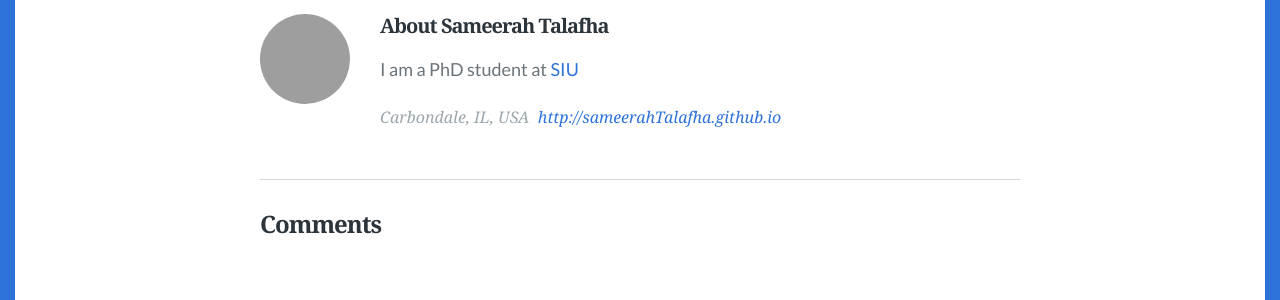
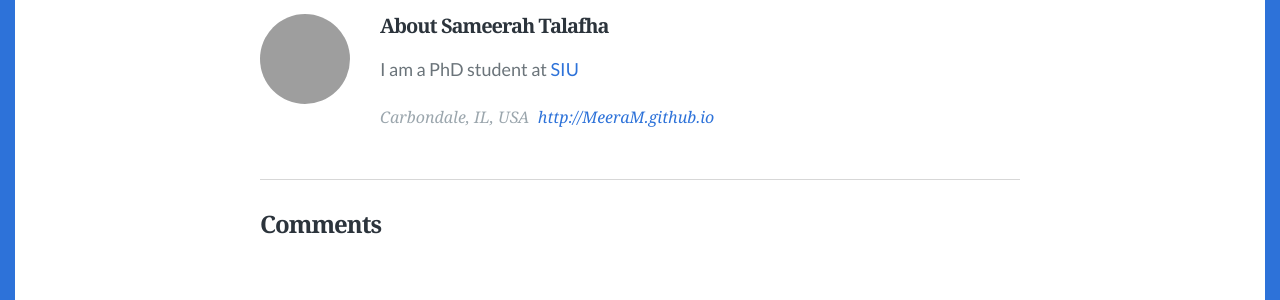
Before and after one commit to Meera-M-T/meeram.github.io, a Jekyll site: the page built from _posts/2020-12-17-Changed-Theme.md, in a window 1280 px wide and 900 px high, scrolled down 13669 px. Shown: the part 488-788 px from the top of the window. Built offline with Jekyll 4.4.1, drawn with Linux system fonts in a browser that asks for light colours; comment, search, counter and statistics services are not loaded; part of the change alters nothing that is shown; grey boxes are pictures that could not be loaded.

Commit message:
Update author.json

```diff
--- a/_data/author.json
+++ b/_data/author.json
@@ -1,7 +1,7 @@
 {
   "name": "Sameerah Talafha",
   "bio": "I am a PhD student at <a href=\"https://www.siu.edu\" target=\"_blank\">SIU</a>",
-  "url": "http://sameerahTalafha.github.io",
+  "url": "http://MeeraM.github.io",
   "location": "Carbondale, IL, USA",
   "image": "images/author.png"
 }
```
